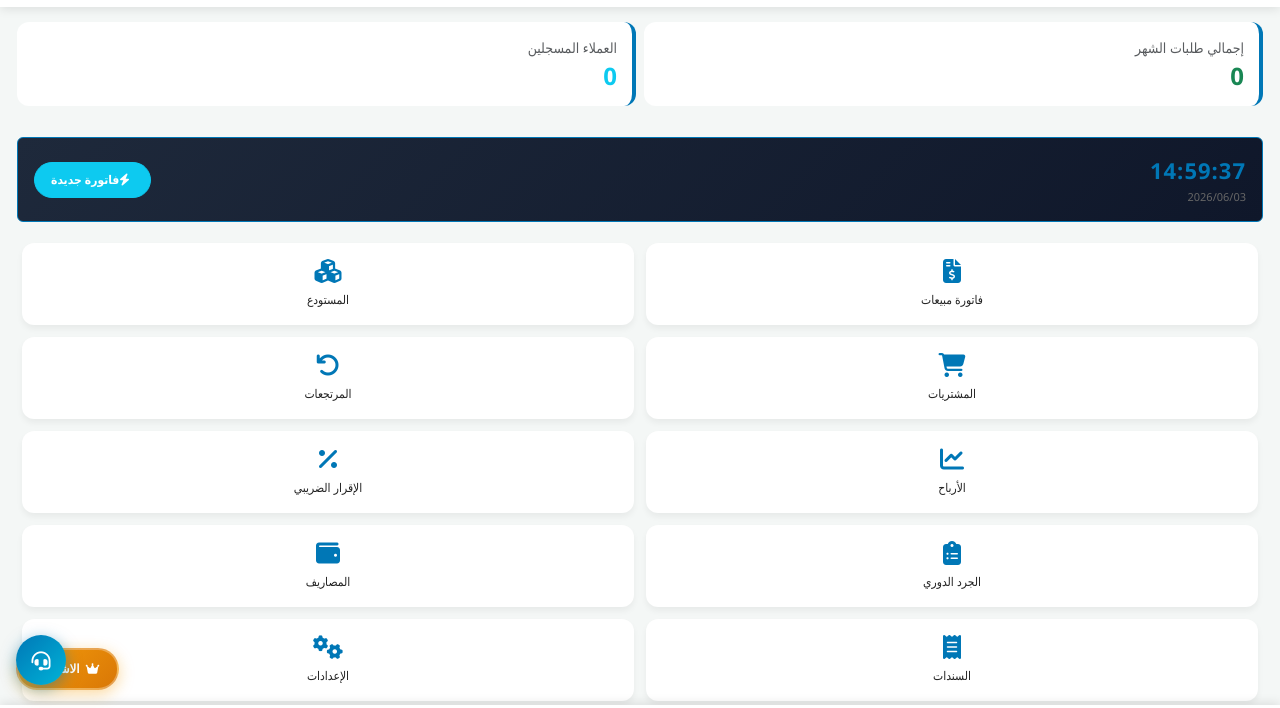
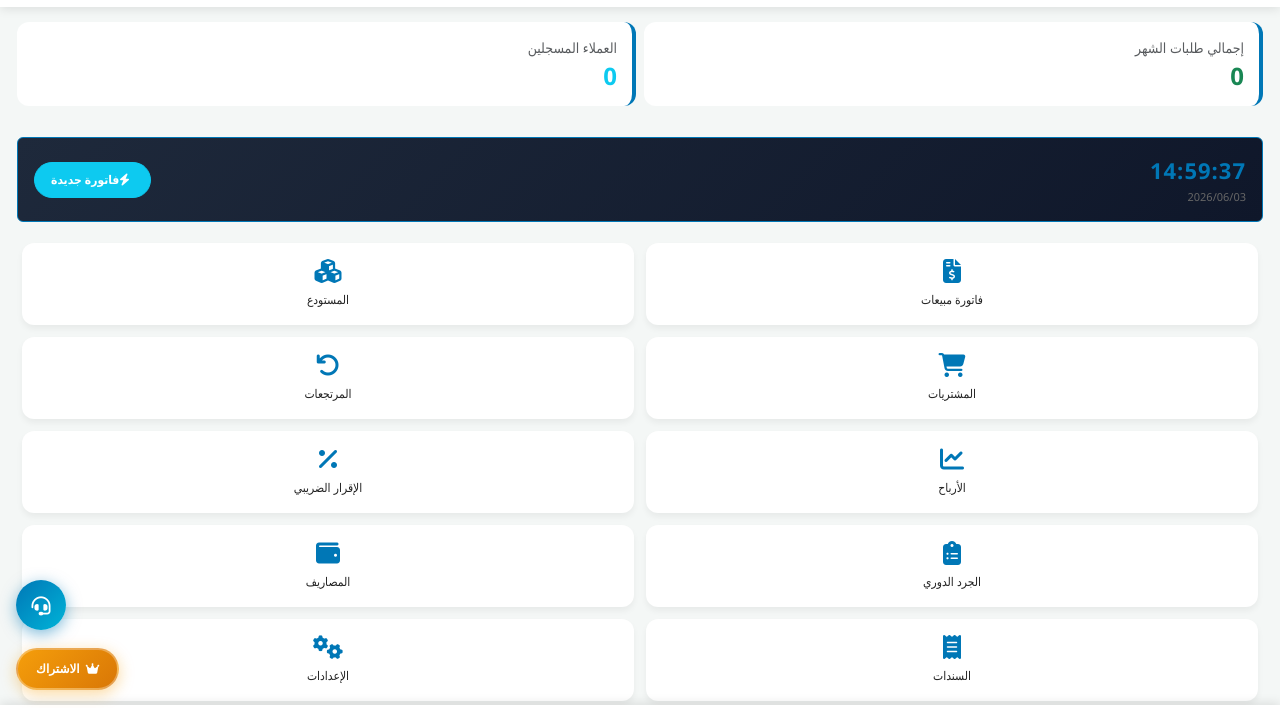
Before and after one commit to mfdmfd004-code/Altajer-Web, a plain HTML site: page index.html in a window 1280 px wide. Shown: the part 40-748 px from the top of the page. Drawn offline with nearby package versions, Linux system fonts and the light colour scheme; no server answers.

Commit message:
Update index.html

```diff
--- a/index.html
+++ b/index.html
@@ -1074,7 +1074,7 @@
     <!-- زر الدعم الثابت -->
 <style>
 .support-fab {
-    position:fixed; bottom:75px; left:16px; z-index:9998;
+    position:fixed; bottom:130px; left:16px; z-index:9998;
     display:flex; flex-direction:column; align-items:flex-start; gap:8px;
 }
 .fab-main {
```
